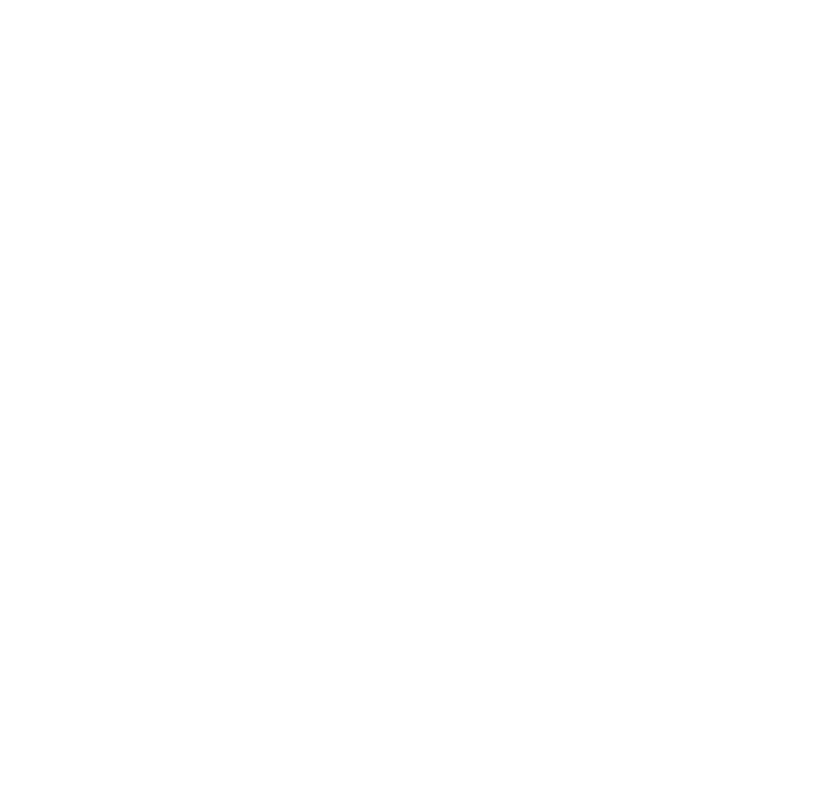
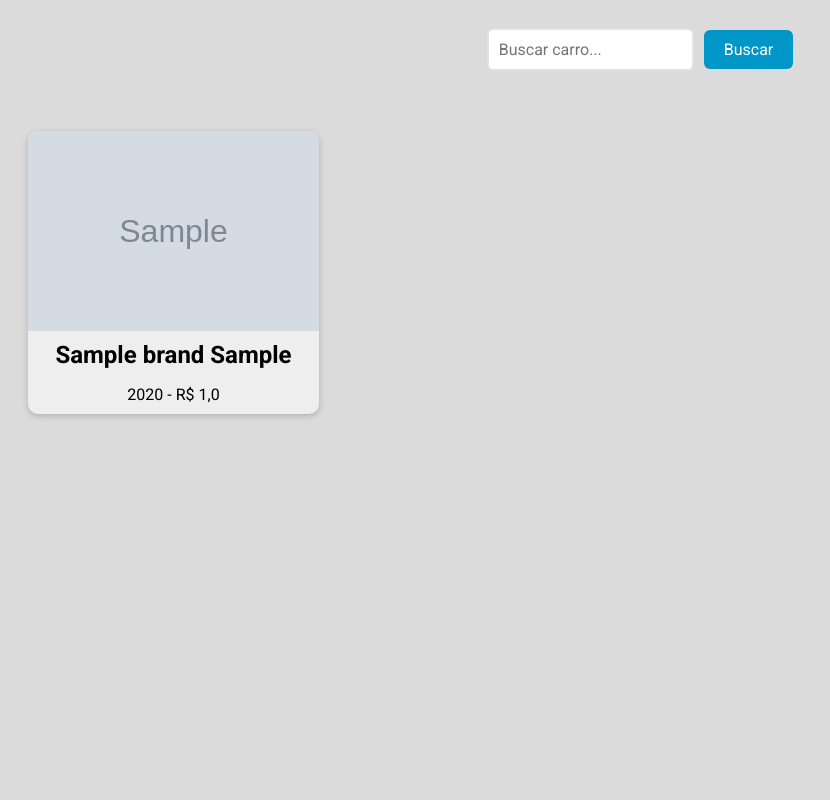
Before and after one commit to David-Bonardi/Django_cars, a Django app: page /cars/ in a window 1280 px wide. Before the commit the part shown is empty. Shown: the whole page, without its empty margins (0-830 px from the left). Run offline with Django 5.2, Linux system fonts and the light colour scheme; tables that the repository leaves empty hold one stand-in row (values such as "Sample post"); grey boxes marked "Sample" are stand-in pictures.

Commit message:
Criando a estilização do template e configurando querySets

```diff
--- a/app/urls.py
+++ b/app/urls.py
@@ -6,5 +6,5 @@ from cars.views import cars_view
 
 urlpatterns = [
     path('admin/', admin.site.urls),
-    path('cars/', cars_view),
+    path('cars/', cars_view, name='cars_list'),
 ] + static(settings.MEDIA_URL, document_root=settings.MEDIA_ROOT)
--- a/cars/templates/cars.html
+++ b/cars/templates/cars.html
@@ -1,15 +1,124 @@
-<!DOCTYPE html>
-<html lang="en">
+{% block content %}
+<style>
+    *{
+        font-family: 'Roboto', 'sans-serif';
+    }
+
+    body{
+        background-color: rgba(209, 209, 209, 0.781);
+    }
+
+    .car-grid {
+    display: grid;
+    grid-template-columns: repeat(4, 1fr);
+    gap: 20px;
+    margin: 0 auto;
+    max-width: 1500px;
+    padding: 20px;
+    }
+
+    .car-card {
+    background-color: #eeeeee;
+    box-shadow: 0 2px 6px rgba(0, 0, 0, 0.2);
+    border-radius: 10px;
+    overflow: hidden;
+    text-align: center;
+    transition: all 0.3s ease;
+    }
+
+    .car-card:hover {
+        cursor: pointer;
+        box-shadow: 0 4px 10px rgba(0, 0, 0, 0.4);
+        transform: translateY(-2px);
+    }
+
+    .car-card img {
+    width: 100%;
+    height: 200px;
+    object-fit: cover;
+    }
+
+    .car-card h3 {
+        font-size: 20px;
+        margin-top: 10px;
+        margin-bottom: 5px;
+    }
+
+    .car-card h2 {
+    font-size: 1.5rem;
+    margin: 10px;
+    }
+
+    .car-card p {
+    font-size: 1rem;
+    margin-bottom: 10px;
+    }
+
+    @media (max-width: 768px) {
+    .car-grid {
+        grid-template-columns: repeat(2, 1fr);
+    }
+    }
+
+    form {
+        display: flex;
+        justify-content: center;
+        align-items: center;
+        margin-bottom: 20px;
+        padding: 20px;
+    }
+
+    input[type="text"] {
+        padding: 10px;
+        font-size: 16px;
+        border: 2px solid #e3e1e1;
+        border-radius: 6px;
+        margin-right: 10px;
+        transition: border-bottom-color 0.3s ease-in-out;
+    }
+
+    input[type="text"]:focus {
+        outline: none;
+        border-bottom-color: #e3e1e1;
+    }
+
+    button[type="submit"] {
+        background-color: #0096c7;
+        color: #fff;
+        border: none;
+        padding: 10px 20px;
+        font-size: 16px;
+        border-radius: 6px;
+        cursor: pointer;
+        transition: background-color 0.3s ease-in-out;
+    }
+
+    button[type="submit"]:hover {
+        background-color: #108eb8;
+    }
+</style>
 <head>
-    <meta charset="UTF-8">
-    <meta name="viewport" content="width=device-width, initial-scale=1.0">
-    <title>Carros</title>
+    <title>Meus Carros</title>
+    <link rel="preconnect" href="https://fonts.googleapis.com">
+    <link rel="preconnect" href="https://fonts.gstatic.com" crossorigin>
+    <link href="https://fonts.googleapis.com/css2?family=Roboto:ital,wght@0,100..900;1,100..900&display=swap" rel="stylesheet">
 </head>
-    {% block content %}
-<body>
+<form method="GET" action="{% url 'cars_list' %}">
+    <input type="text" name="search" placeholder="Buscar carro...">
+    <button type="submit">Buscar</button>
+</form>
+
+<div class="car-grid">
+    {% if cars %}
     {% for car in cars %}
-        <h3>{{ car.brand }} - {{ car.model }} - {{ car.factory_year }}</h3>
+        <div class="car-card">
+        <img src="{{ car.photo.url }}" alt="{{ car.model }} - {{ car.brand }}">
+        <h2>{{ car.brand }} {{ car.model }}</h2>
+        <p>{{ car.factory_year }} - R$ {{ car.value }}</p>
+        </div>
     {% endfor %}
-</body>
-    {% endblock %}
-</html>
+    {% else %}
+    <p class="no-results">Nenhum carro encontrado.</p>
+    {% endif %}
+</div>
+{% endblock %}
--- a/cars/views.py
+++ b/cars/views.py
@@ -2,8 +2,13 @@ from django.shortcuts import render
 from cars.models import Car
 
 def cars_view(request):
+    cars = Car.objects.all().order_by('model')
+    #configurando parâmetros na URL
+    search = request.GET.get('search')
+
     #Query set do Django
-    cars = Car.objects.filter(model='Santana')
+    if search:
+        cars = cars.filter(model__icontains=search)
 
     #Fazendo o render da View
     return render(
```
